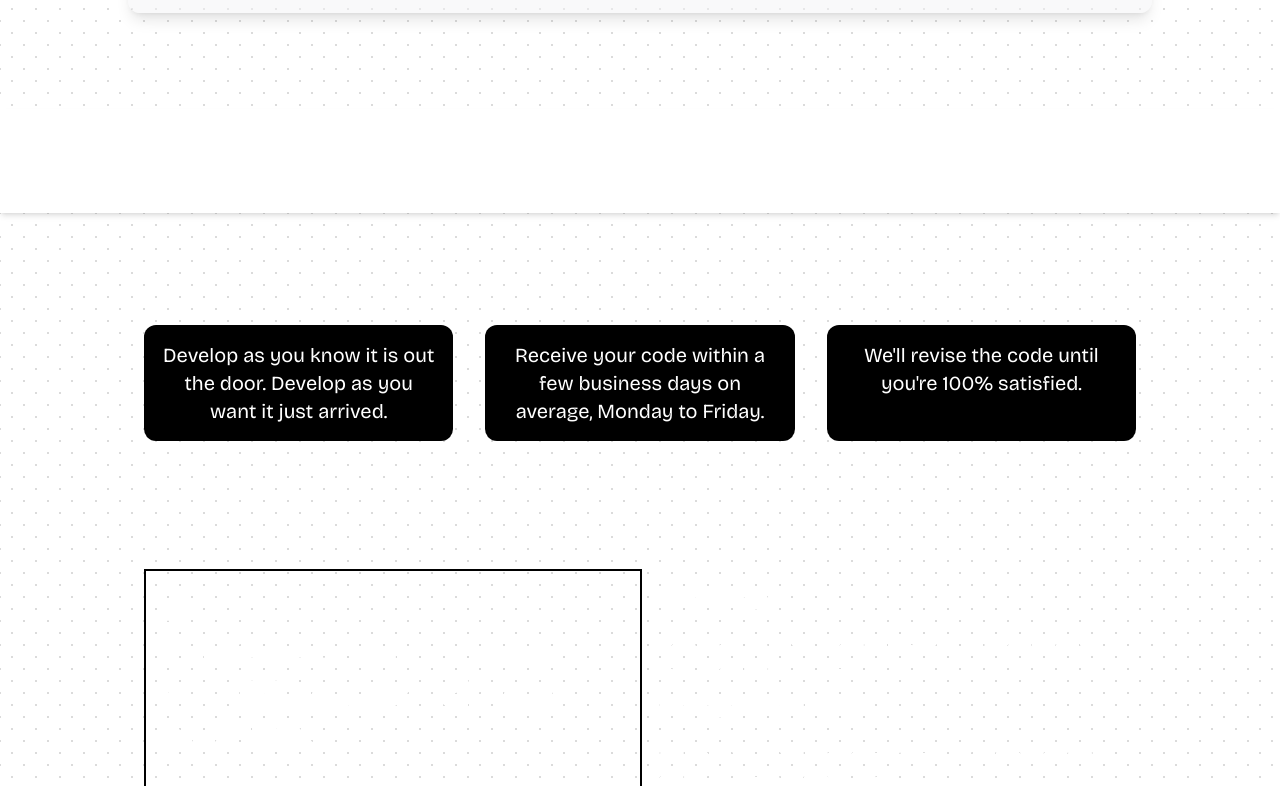
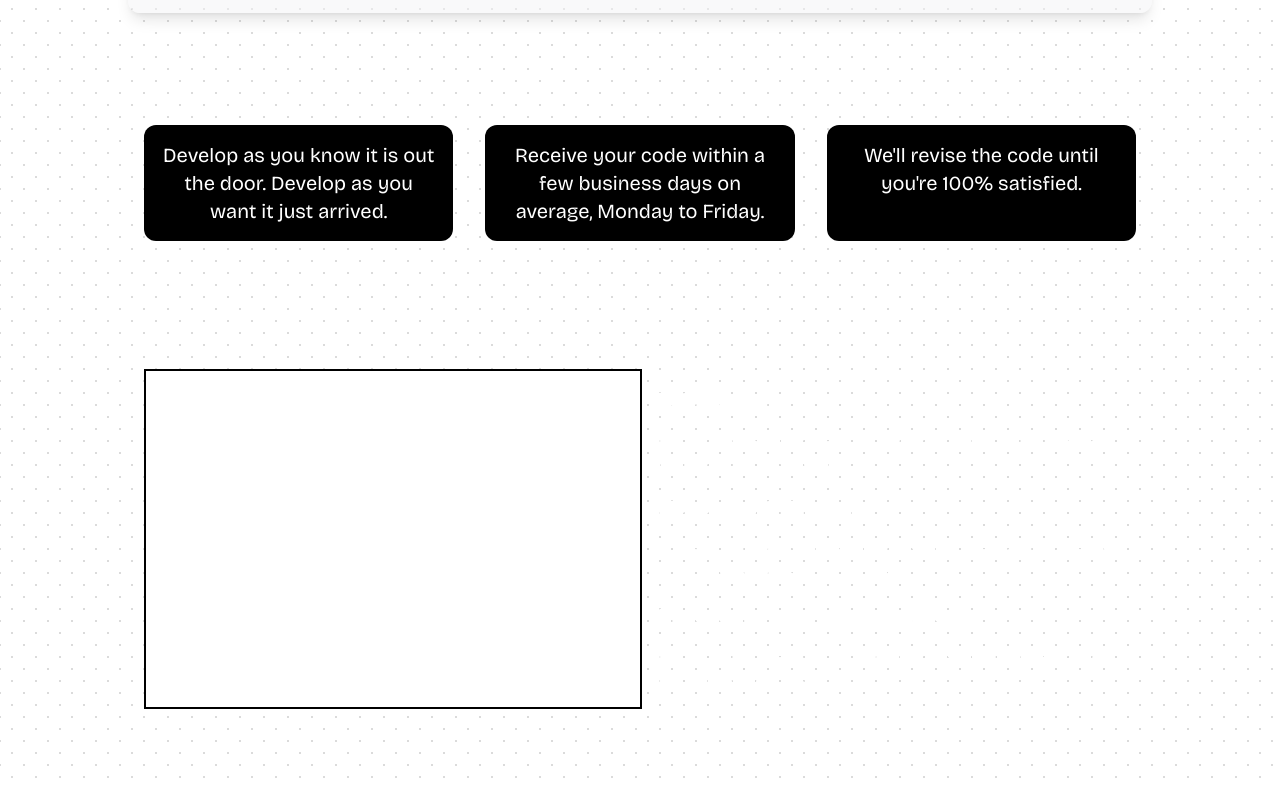
Before and after one commit to alicantorun/alicantorun, a Next.js app: page / in a window 1280 px wide. Shown: the part 1851-2637 px from the top of the page. Built offline with nearby package versions, Linux system fonts and the light colour scheme.

Commit message:
pausa parallx

```diff
--- a/app/components/Quote.tsx
+++ b/app/components/Quote.tsx
@@ -2,7 +2,7 @@ export default function BannerOne() {
   return (
     <div className="text-center max-w-5xl w-full items-center justify-between   mb-12 lg:mb-24 p-4">
       <div className="flex flex-col lg:flex-row">
-        <div className="p-4 flex-1 border-black dark:border-white border-2 flex-col justify-center">
+        <div className="p-4 flex-1 border-black dark:border-white border-2 flex-col justify-center bg-white">
           <h3 className="mb-4 text-left text-8xl h-8">”</h3>
           <h3 className="mb-4 text-left font-extrabold text-4xl">
             I believe AI automation should be accessible to everyone
--- a/app/page.tsx
+++ b/app/page.tsx
@@ -22,7 +22,7 @@ export default function Home() {
       {/* <BannerOne /> */}
       <Carousel />
       <Chat />
-      <BannerThree />
+      {/* <BannerThree /> */}
       <BannerTwo />
       <Quote />
       <Membership />
```
